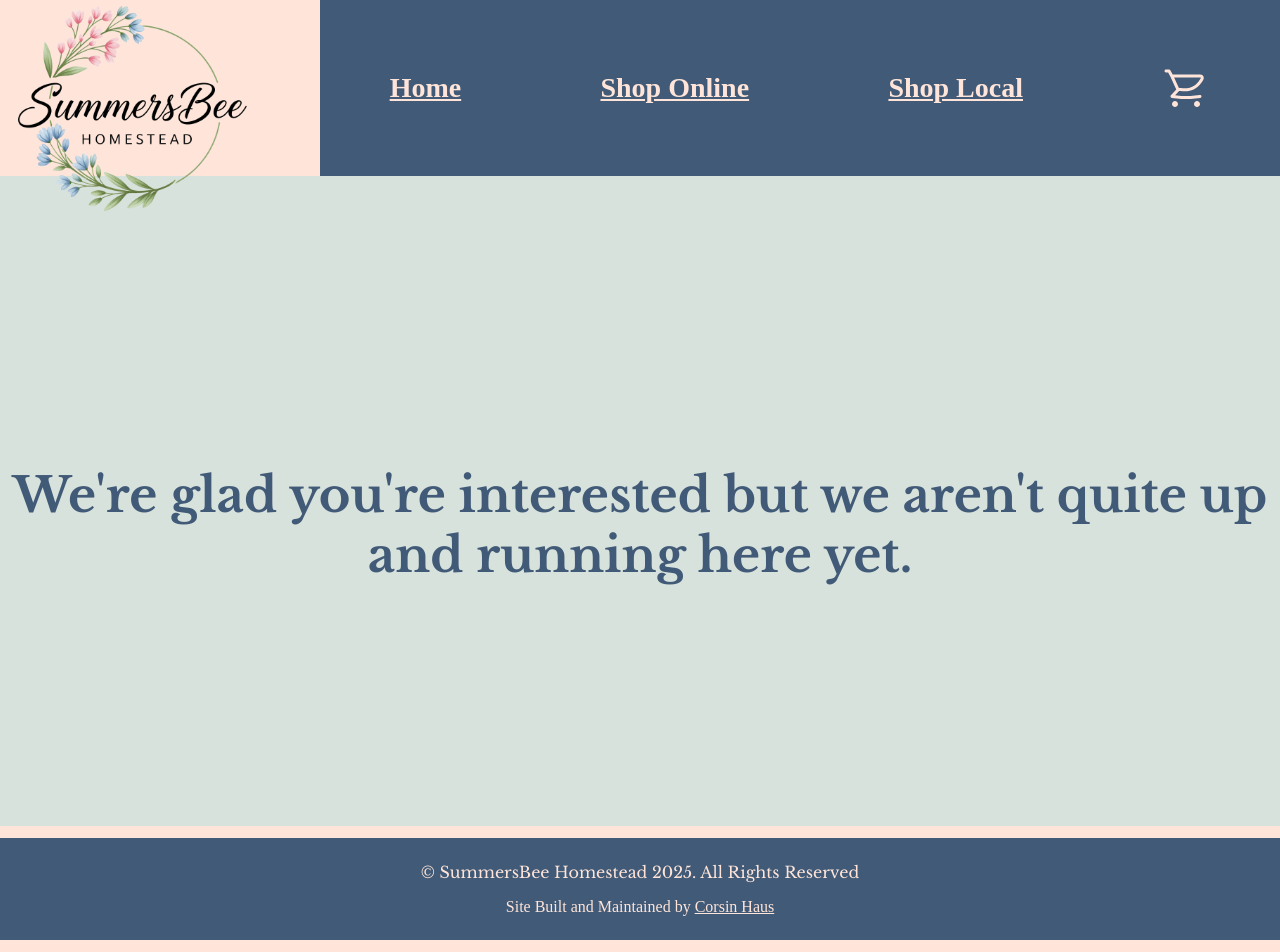
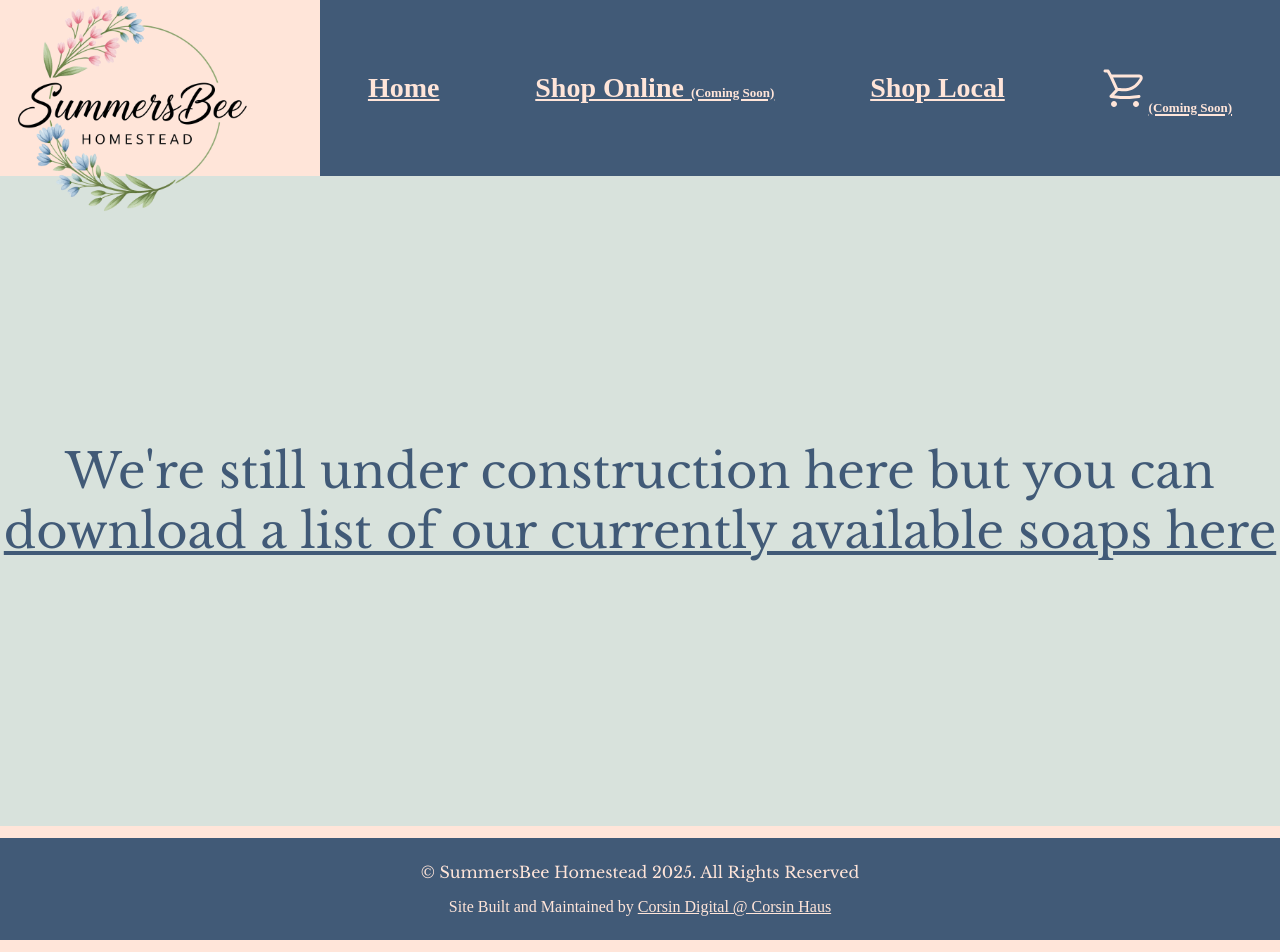
Before and after one commit to TimCorsin/SummersBee-Homestead, a plain HTML site: page html/local.html in a window 1280 px wide. Drawn offline with nearby package versions, Linux system fonts and the light colour scheme; a web font is replaced by a local one.

Commit message:
updating for quick release

```diff
--- a/html/local.html
+++ b/html/local.html
@@ -4,6 +4,9 @@
     <meta charset="UTF-8">
     <meta name="viewport" content="width=device-width, initial-scale=1.0">
     <title>SummbersBee Homestead Local Venues</title>
+      <style>
+    @import url('https://fonts.googleapis.com/css2?family=Libre+Baskerville:ital,wght@0,400;0,700;1,400&family=STIX+Two+Text:ital,wght@0,400..700;1,400..700&family=Tangerine:wght@400;700&display=swap');
+    </style>
 <link rel="stylesheet" href="../css/vars.css" />
  <link rel="stylesheet" href="../css/index.css" />
  <link rel="stylesheet" href="../css/comingsoon.css" />
@@ -15,18 +18,24 @@
         </div>
         <div id="navbar">
             <a id="home" href="/index.html">Home</a>
-            <a id="online" href="/html/online.html">Shop Online</a>
+            <a id="online" href="/html/online.html">Shop Online <span style="font-size: small;">(Coming Soon)</span></a>
             <a id="local" href="/html/local.html">Shop Local</a>
-            <a id="cart" href="/html/cart.html"><img src="../assets/basil_shopping-cart-outline.svg"></a>
+            <a id="cart" href="/html/cart.html"><img src="../assets/basil_shopping-cart-outline.svg"><span style="font-size: small;">(Coming Soon)</span></a>
         </div>
     </header>
     <main>
-        <h1> We're glad you're interested but we aren't quite up and running here yet.</h1>
+        <div style="margin: 0 auto;">
+            <p style="text-align: center; font-family: Libre Baskerville; color: var(--blue); font-size: 3rem;">
+                We're still under construction here but you can <span><a style="color: var(--blue); "href="../assets/SummersBee Homestead Soaps.pdf">download a list of our currently available soaps here </a></span>
+            </p>
+
+        </div>
     </main>
-        <footer>
+           <footer>
         <div id="copyBar">
             <p class="footerTextOne">&copy; SummersBee Homestead 2025. All Rights Reserved</p>
-            <p class="footerTextTwo">Site Built and Maintained by <a href="https://www.corsinhaus.com" target="_blank">Corsin Haus</a></p>
+            <p class="footerTextTwo">Site Built and Maintained by <a href="https://www.corsinhaus.com" target="_blank">Corsin Digital @ Corsin Haus</a></p>
         </div>
+    </footer>
     </footer></body>
 </html>
```
Also changed, not shown: html/cart.html (+6 -5 lines), html/online.html (+5 -5 lines), index.html (+4 -7 lines), assets/CorsinHaus-Logo Accent-300 1.png (added), 1 other file.
